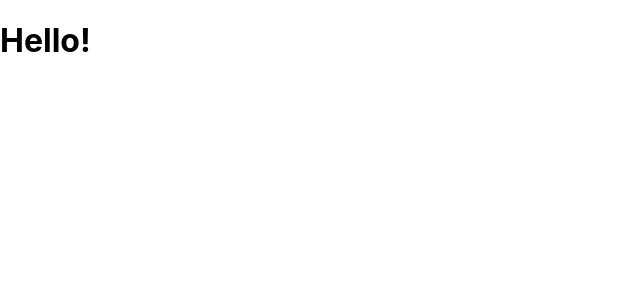
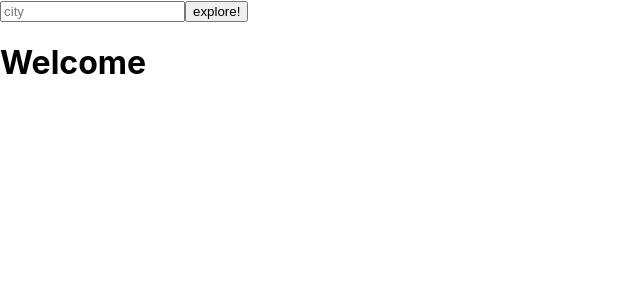
Before and after one commit to masonaviles/city-explorer, a React (Create React App) app: page / in a window 1280 px wide. Shown: the top 300 px of the page, without its empty margins (0-640 px from the left). Built offline with nearby package versions, Linux system fonts and the light colour scheme.

Commit message:
add working for location and map images

```diff
--- a/src/App.js
+++ b/src/App.js
@@ -1,14 +1,50 @@
 import React from 'react';
 import axios from 'axios';
 
-function App() {
-  return (
-    <div className="App">
-      <header className="App-header">
-        <h1>Hello!</h1>
-      </header>
-    </div>
-  );
+class App extends React.Component{
+  constructor(props){
+    super(props);
+    this.state={
+      location:{},
+      searchQuery: '',
+      imgSrc: '',
+      displayResults: false
+    }
+    // console.log('constructor');
+  }
+
+  getLocationInfo = async(e) => {
+    e.preventDefault();
+    const url = `https://us1.locationiq.com/v1/search.php?key=${process.env.REACT_APP_LOCATION_KEY}&q=${this.state.searchQuery}&format=json`;
+    const location = await axios.get(url);
+    const locationArray = location.data;
+    this.setState({
+      location: locationArray[0],
+      displayResults: true,
+      imgSrc: `https://maps.locationiq.com/v3/staticmap?key=${process.env.REACT_APP_LOCATION_KEY}&center=${locationArray[0].lat},${locationArray[0].lon}&zoom=13`
+    });
+  }
+
+
+  render() {
+    console.log('state', this.state)
+    return(
+      <>
+        <form onSubmit={this.getLocationInfo} >
+          <input onChange={(e) => this.setState({ searchQuery: e.target.value })}  placeholder="city"/>
+          <button type="submit">explore!</button>
+        </form>
+        <h1>Welcome</h1>
+
+        {this.state.displayResults &&
+          <>
+            <h2>{this.state.location.display_name}</h2>
+            <img src={this.state.imgSrc} />
+          </>
+        }
+      </>
+    )
+  }
 }
 
 export default App;
```
